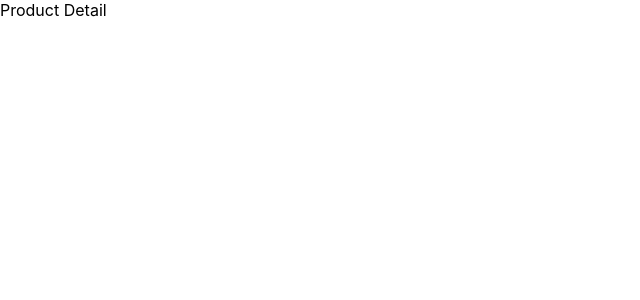
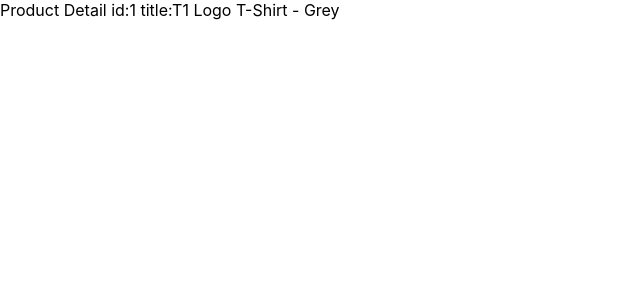
Before and after one commit to elli1216/T1-shop, a React (Create React App) app: page /products/1 in a window 1280 px wide. Shown: the top 300 px of the page, without its empty margins (0-640 px from the left). Built offline with nearby package versions, Linux system fonts and the light colour scheme; data requests are answered from the project's data file.

Commit message:
fetch product by id

```diff
--- a/src/Components/productDetail.js
+++ b/src/Components/productDetail.js
@@ -1,8 +1,21 @@
 import React from "react";
+import { getProductById } from "../fetcher";
+import { useParams } from "react-router-dom";
 
 const ProductDetail = ({ title, image, price, stock }) => {
+  const [product, setProduct] = React.useState({ errorMessage: '', data: [] });
+  const { productId } = useParams();
+
+  React.useEffect(() => {
+    const fetchData = async () => {
+      const responseObject = await getProductById(productId);
+      setProduct(responseObject);
+    }
+    fetchData();
+  }, [productId]);
+
   return(
-    <div>Product Detail</div>
+    <div>Product Detail id:{productId} title:{product.data.title}</div>
   )
 }
 
--- a/src/fetcher.js
+++ b/src/fetcher.js
@@ -26,3 +26,7 @@
 export const getProducts = (categoryId) => {
   return fetcher("/products?categoryId=" + categoryId);
 }
+
+export const getProductById = (productId) => {
+  return fetcher("/products/" + productId);
+}
```
